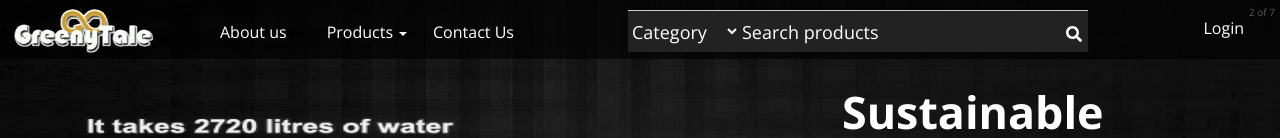
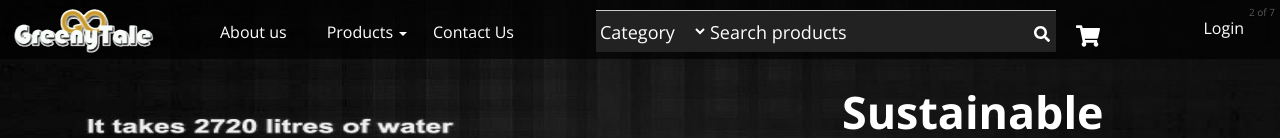
Before and after one commit to green-production/green-production-ui, a React (Create React App) app: page / in a window 1280 px wide. Shown: the top 138 px of the page. Built offline with nearby package versions, Linux system fonts and the light colour scheme; no server answers.

Commit message:
products details

```diff
--- a/src/constants/api.relative.js
+++ b/src/constants/api.relative.js
@@ -2,7 +2,7 @@ export const Mock_Environment = false;
 export const Json_Server_URL = "/constants/json";
 // export const Base_URL = "http://localhost:3001/api";
 export const Base_URL = "https://greenytale.herokuapp.com/api";
-export const Watson_URL = `https://.eu-gb.discovery.watson.cloud.ibm.com/instances/e58f4c75-a324-40d1-9fc9-6f5f99b03d81/v1/environments/${process.env.REACT_APP_ENVIRONMENT_ID}/collections/${process.env.REACT_APP_COLLECTION_ID}/query?version=2019-04-30&query=`;
+export const Watson_URL = `https://api.eu-gb.discovery.watson.cloud.ibm.com/instances/e58f4c75-a324-40d1-9fc9-6f5f99b03d81/v1/environments/${process.env.REACT_APP_ENVIRONMENT_ID}/collections/${process.env.REACT_APP_COLLECTION_ID}/query?version=2019-04-30&query=`;
 
 const RelativeAPI = [
     {
--- a/src/views/header/index.js
+++ b/src/views/header/index.js
@@ -1,6 +1,6 @@
 import React, { Component } from "react";
 import { Link } from "react-router-dom";
-import { FaUserAlt, FaSearch } from "react-icons/fa";
+import { FaUserAlt, FaSearch, FaShoppingCart } from "react-icons/fa";
 import GoogleLogout from "react-google-login";
 import "react-responsive-carousel/lib/styles/carousel.min.css";
 import { Carousel } from "react-responsive-carousel";
@@ -328,6 +328,12 @@ class Header extends Component {
                             </li>
                         )}
 
+                        <li className="home-cart">
+                            <Link title="Cart" to="/cart">
+                                <FaShoppingCart />
+                            </Link>
+                        </li>
+
                         {isAuthenticated ? (
                             <li className="profile-menu">
                                 <ul className="profile-wrapper">
--- a/src/views/header/index.scss
+++ b/src/views/header/index.scss
@@ -110,7 +110,15 @@ li.profile-menu {
 
 li.product-search {
     float: right;
-    margin-right: 12rem;
+    margin-right: 14rem;
+}
+li.home-cart {
+    float: right;
+    position: absolute;
+    font-size: 24px;
+    z-index: 100;
+    top: 5px;
+    right: 10rem;
 }
 .header-search {
     display: flex;
--- a/src/views/home/index.js
+++ b/src/views/home/index.js
@@ -56,8 +56,8 @@ class Dashboard extends Component {
 
     success = (res, search) => {
         this.setState({ errorMsg: "" });
-        console.log('res', res)
-        const response = search ? res : res.data
+        console.log('res', res, search)
+        const response = res.data ? res.data : res
         const store = response.map((item, ind) => {
             if(ind < 100) {
                 const buffer = this.arrayBufferToBase64(item?.image_buffer?.data);
@@ -99,7 +99,6 @@ class Dashboard extends Component {
                 product_name: searchText,
             }
             try {
-                debugger
                 const res = await Core.searchProducts(request);
                 if (res) {
                     this.success(res, true)
--- a/src/views/product/index.js
+++ b/src/views/product/index.js
@@ -1,6 +1,7 @@
 import React, { Component } from "react";
 import { Container, ListGroup, ListGroupItem, Col, Row, Card } from "react-bootstrap";
 import Button from 'react-bootstrap/Button';
+import product from "assets/images/mobile1.jpg";
 import "../home/index.scss";
 
 class Product extends Component {
@@ -20,37 +21,26 @@ class Product extends Component {
                     <Row>
                         <Col sm={4}>
                             <Card style={{ width: '18rem' }}>
-                                <Card.Img variant="top" src="https://sc01.alicdn.com/kf/UT8.CaXX2NXXXagOFbXC/fresh-navel-oranges.jpg" />
+                                <Card.Img variant="top" src={product} />
                                 <Card.Body>
-                                    <Card.Title>Product Detail</Card.Title>
+                                    <Card.Title>OPPO F17 (NAVY BLUE, 6GB RAM, 128GB STORAGE)</Card.Title>
                                     <Card.Text>
-                                        Some quick example text to build on the card title and make up the bulk of
-                                        the card's content.
+                                        Materials used: Materials used: Silicon, PLastic, Iron, Aluminium, Copper, Lead, Zinc, Tin, Nickel, Barium
                                     </Card.Text>
                                 </Card.Body>
                                 <ListGroup className="list-group-flush">
-                                    <ListGroupItem>Cras justo odio</ListGroupItem>
-                                    <ListGroupItem>Dapibus ac facilisis in</ListGroupItem>
+                                    <ListGroupItem>Recycling code: N/A</ListGroupItem>
+                                    <ListGroupItem>Item uploaded on: 2021-07-31</ListGroupItem>
                                 </ListGroup>
-                                <Card.Body>
-                                    <Card.Link href="#">Card Link</Card.Link>
-                                    <Card.Link href="#">Another Link</Card.Link>
-                                </Card.Body>
                             </Card>
                         </Col>
                         <Col sm={8}>
                             <Card>
                                 <Card.Header as="h5">Product Name</Card.Header>
                                 <Card.Body>
-                                    <Card.Title>Special title treatment</Card.Title>
+                                    <Card.Title>OPPO F17 (NAVY BLUE, 6GB RAM, 128GB STORAGE)</Card.Title>
                                     <Card.Text>
-                                        With supporting text below as a natural lead-in to additional content.
-                                        With supporting text below as a natural lead-in to additional content.
-                                        With supporting text below as a natural lead-in to additional content.
-                                        With supporting text below as a natural lead-in to additional content.
-                                        With supporting text below as a natural lead-in to additional content.
-                                        With supporting text below as a natural lead-in to additional content.
-                                        With supporting text below as a natural lead-in to additional content.
+                                        Materials used: Materials used: Silicon, PLastic, Iron, Aluminium, Copper, Lead, Zinc, Tin, Nickel, Barium
                                     </Card.Text>
                                     <Row>
                                         <Col sm={6}>
```
Also changed, not shown: src/assets/images/mobile1.jpg (added).
